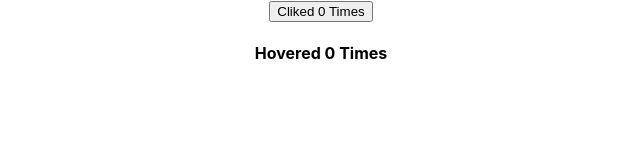
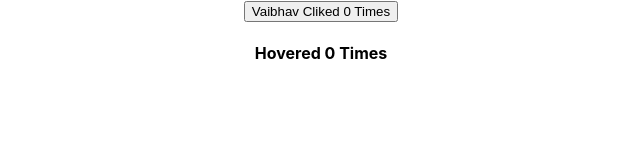
Before and after one commit to mattmc96/CodeEvolution_React, a React (Create React App) app in the folder basic/: page / in a window 1280 px wide. Shown: the top 160 px of the page, without its empty margins (319-959 px from the left). Built offline with nearby package versions, Linux system fonts and the light colour scheme.

Commit message:
high order component done

```diff
--- a/basic/src/App.js
+++ b/basic/src/App.js
@@ -79,7 +79,7 @@ function App() {
       <Hero heroName='Joker'/>
       </ErrorBoundary> */}
 
-      <ClickCounter/>
+      <ClickCounter name= 'Vaibhav'/>
 
       <HoverCounter/>
 
--- a/basic/src/components/ClickCounter.js
+++ b/basic/src/components/ClickCounter.js
@@ -1,24 +1,18 @@
 import React, { Component } from 'react'
+import UpdatedComponent from './WithCounter';
 
 class ClickCounter extends Component {
 
-    state = {Count: 0}
 
-    HandleClick = () => {
-        this.setState(prevState => {
-            return {Count : prevState.Count+1}
-        })
-    }
 
     render() {
-        const { Count } = this.state;
-
+        const { count, incrementCount } = this.props
         return (
             <div>
-                <button onClick={this.HandleClick}>Cliked {Count} Times</button>
+                <button onClick={incrementCount}>{this.props.name} Cliked  {count} Times</button>
             </div>
         )
     }
 }
 
-export default ClickCounter
+export default UpdatedComponent(ClickCounter)
--- a/basic/src/components/HoverCounter.js
+++ b/basic/src/components/HoverCounter.js
@@ -1,25 +1,17 @@
 import React, { Component } from 'react'
+import UpdatedComponent from './WithCounter';
 
 class HoverCounter extends Component {
 
-    state = {Count: 0}
-
-    HandleClick = () => {
-        this.setState(prevState => {
-            return {Count : prevState.Count+1}
-        })
-    }
-
 
     render() {
-        const { Count } = this.state;
-
+        const { count, incrementCount } = this.props
         return (
             <div>
-                <h4 onMouseOver={this.HandleClick}>Hovered { Count } Times</h4>
+                <h4 onMouseOver={incrementCount}>Hovered {count} Times</h4>
             </div>
         )
     }
 }
 
-export default HoverCounter
+export default UpdatedComponent(HoverCounter)
--- /dev/null
+++ b/basic/src/components/WithCounter.js
@@ -0,0 +1,26 @@
+import React from 'react'
+
+const UpdatedComponent = (OriginalComponent) => {
+    class NewComponent extends React.Component {
+
+        state = { Count: 0 }
+
+        incrementCount = () => {
+            this.setState({ Count: this.state.Count + 1 })
+            // this.setState(prevState => {
+            //     return  {Count : prevState.Count +1 }
+            // })
+        }
+
+
+        render() {
+            return <OriginalComponent count={this.state.Count}
+            incrementCount = {this.incrementCount}
+            {... this.props}
+            />
+        }
+    }
+    return NewComponent
+}
+
+export default UpdatedComponent
```
